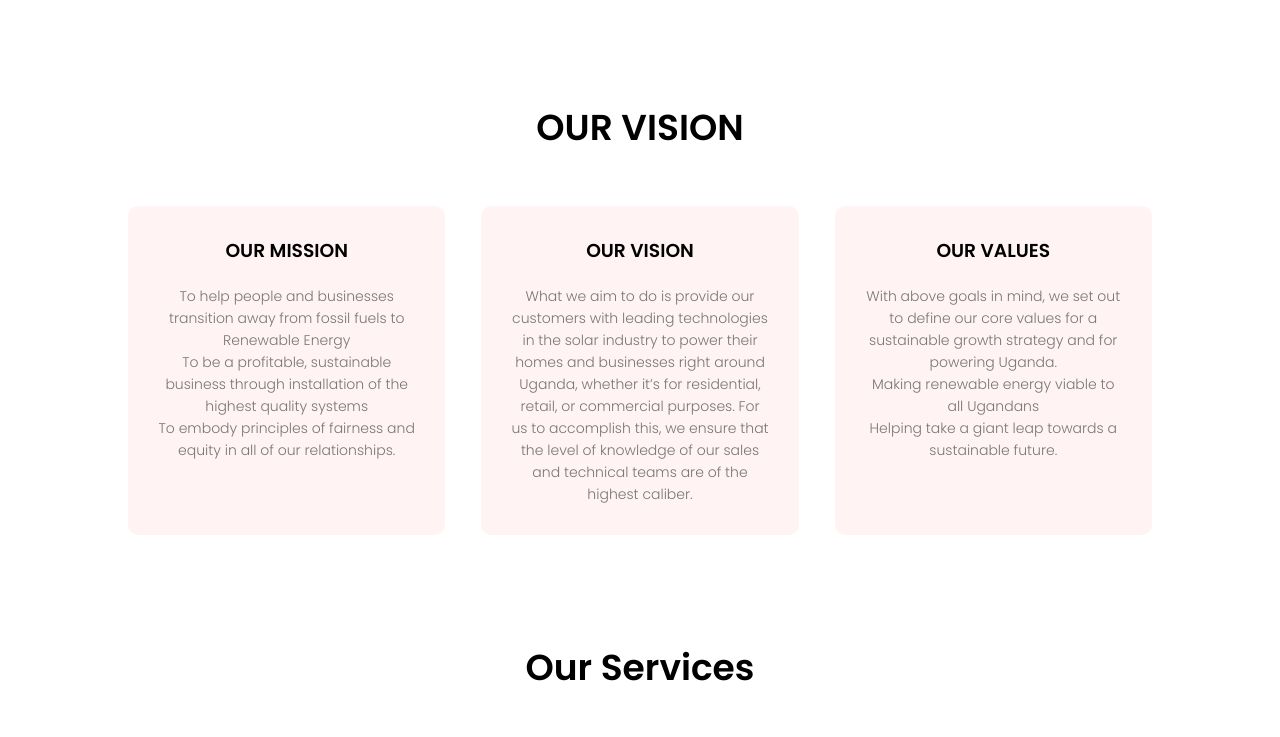
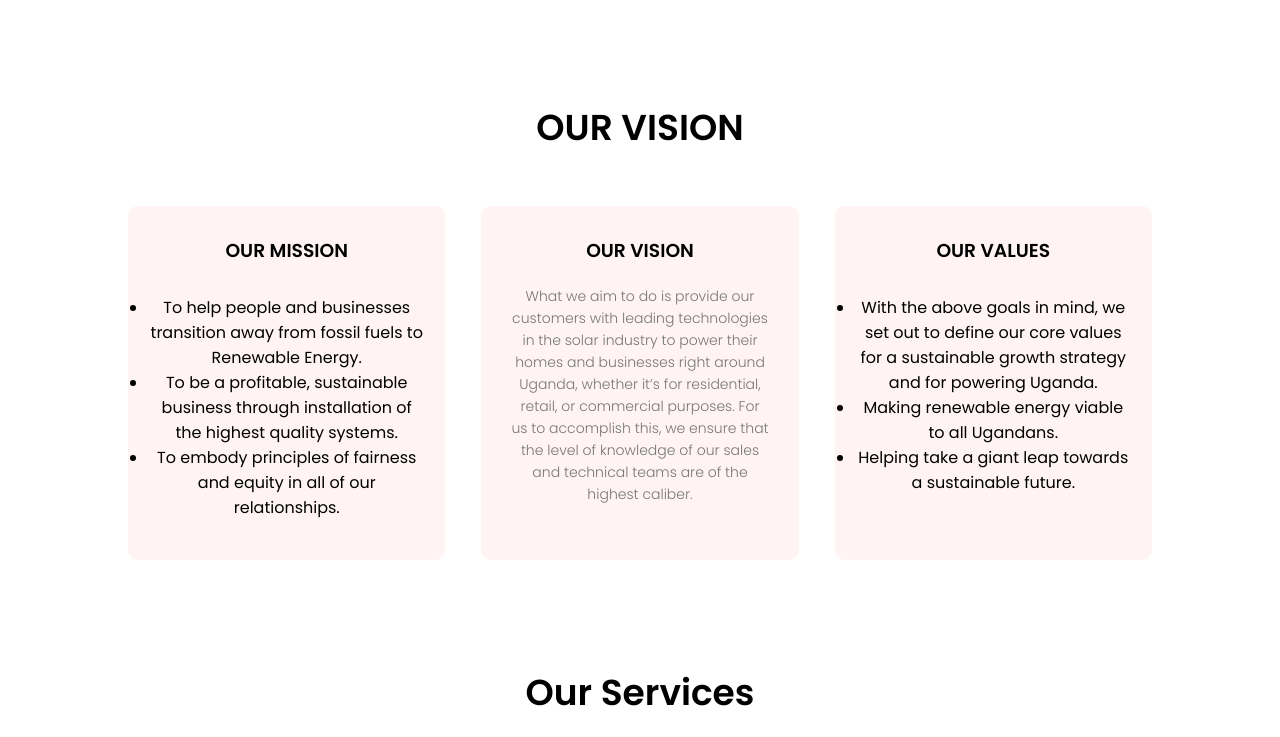
Before and after one commit to RaeMarvins/Solarpowerug, a plain HTML site: page index.html in a window 1280 px wide. Shown: the part 800-1537 px from the top of the page. Drawn offline with Linux system fonts and the light colour scheme.

Commit message:
Add files via upload

```diff
--- a/index.html
+++ b/index.html
@@ -28,7 +28,7 @@
 
 <div class="text-box">
 	<h1>SOLAR POWER</h1>
-	<p>Solar Power Uganda Limited is a privately owned company, established in 2011 to serve the needs of the growing energy sector by supplying appropriate environmentally friendly products and services.<br> We handle both commercial and domestic solar systems and offer reliable engineering solutions.</p>
+	<p>Solar Power Uganda Limited is a privately owned company, established in 2021 to serve the needs of the growing energy sector by supplying appropriate environmentally friendly products and services.<br> We handle both commercial and domestic solar systems and offer reliable engineering solutions.</p>
 	<a href="" class="hero-btn">WELCOME</a>
 </div>
 </section>
@@ -41,8 +41,16 @@
 	<div class="row">
 		<div class="course-col">
 			<h3>OUR MISSION</h3>
-			<p>To help people and businesses transition away from fossil fuels to Renewable Energy <br> To be a profitable, sustainable business through installation of the highest quality systems <br> To embody principles of fairness and equity in all of our relationships.
-            </p>
+			<p><ul>
+              <li>To help people and businesses transition away from fossil fuels to Renewable Energy.</li>
+              <li>To be a profitable, sustainable business through installation of the highest quality systems.</li>
+             <li>To embody principles of fairness and equity in all of our relationships.</li>
+           </ul></p>
+
+
+
+
+
 		</div>
 
 		<div class="course-col">
@@ -52,8 +60,13 @@
 
 		<div class="course-col">
 			<h3>OUR VALUES</h3>
-			<p> With above goals in mind, we set out to define our core values for a sustainable growth strategy and for powering Uganda. <br> Making renewable energy viable to all Ugandans <br> Helping take a giant leap towards a sustainable future.
+			<p>
+            <ul>
+            <li>With the above goals in mind, we set out to define our core values for a sustainable growth strategy and for powering Uganda. </li>
+            <li> Making renewable energy viable to all Ugandans.</li>
+            <li> Helping take a giant leap towards a sustainable future.</li>
             </p>
+            </ul>
 		</div>
 	</div>
 </section>
@@ -105,7 +118,7 @@
 
 <section class="footer">
 	<h4>About Us</h4>
-	<p> Our aspiration is to be socially and environmentally responsible while accelerating growth in all sectors as we solve tomorrow’s problems today together with our technology partners through inexpensive proven and reliable clean energy technologies. <br>Unlike our competitors, we design and engineer every part of our solar solution to provide better performance, ease of use, and excellent value (ROI) over time, meeting our customers’ energy requirements – one customer at a time</p>
+	<p> Our aspiration is to be socially and environmentally responsible while accelerating growth in all sectors as we solve tomorrow’s problems today together with our technology partners through inexpensive proven and reliable clean energy technologies. <br>Unlike our competitors, we design and engineer every part of our solar solution to provide better performance, ease of use, and excellent value (ROI) over time, meeting our customers’ energy requirements – one customer at a time.</p>
 
 	<div class="icons">
 		<i class="fa fa-facebook"></i>
```
Also changed, not shown: About.html (+2 -2 lines), Contact.html (+2 -2 lines), Services.html (+2 -2 lines).
